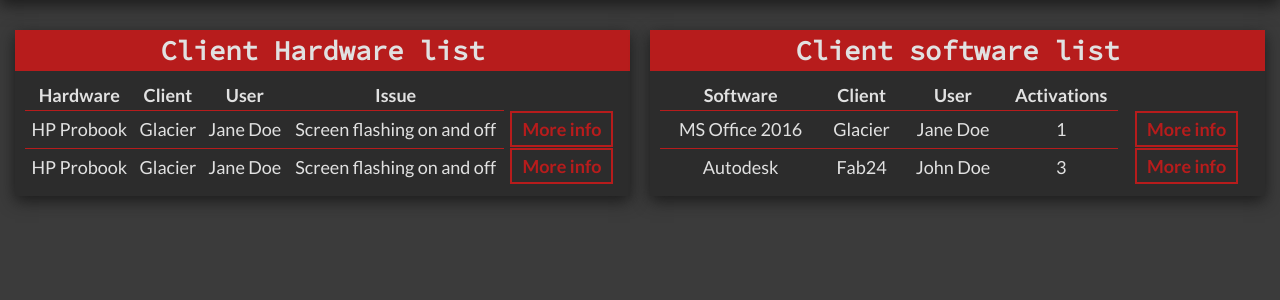
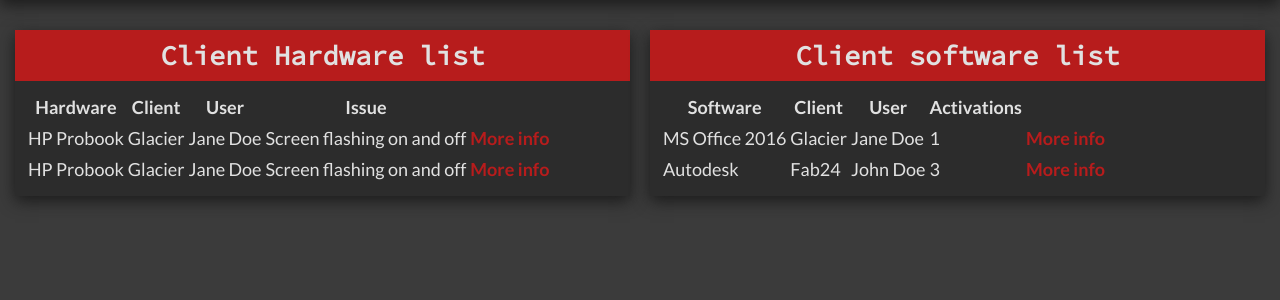
Before and after one commit to xeofd/opencmsys, a PHP site: page / in a window 1280 px wide. Shown: the part 86-386 px from the top of the page. Run offline with PHP 8.4, Linux system fonts and the light colour scheme.

Commit message:
06-12-19, 10:33; Minor change to cell titles.

```diff
--- a/redesign/css/core.css
+++ b/redesign/css/core.css
@@ -150,6 +150,9 @@
     background: var(--stack-primary-color);
     text-align: center;
 }
+.stack-cell--title > h1,h2,h3,h4{
+    padding: 5px 0;
+}
 .stack-cell--content{
     margin: 10px;
 }
@@ -173,33 +176,3 @@
 }
 
 /* Tables */
-
-.stack-table{
-    margin: 0;
-    padding: 0;
-    width: 100%;
-    text-align: center;
-    border-collapse: collapse;
-}
-.stack-table--link{
-    padding: 5px 10px;
-    border: 2px solid var(--stack-primary-color);
-}
-.stack-table--data{
-    padding: 5px;
-    border-top: 1px solid var(--stack-primary-color);
-    cursor: pointer;
-}
-.stack-table--data:last-child{
-    border-top: none;
-    background: var(--stack-secondary-color);
-}
-.stack-table--data-row:hover{
-    background: var(--stack-background-color);
-}
-.stack-table--link:hover{
-    background: var(--stack-primary-color);
-    color: var(--stack-text-colour);
-    box-shadow: var(--stack-box-shadow);
-    border: 2px solid var(--stack-primary-color);
-}
```
